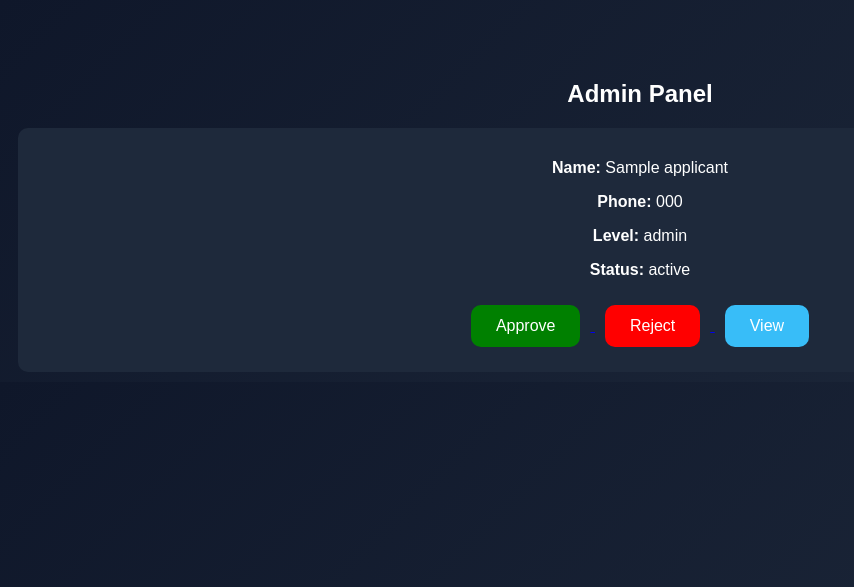
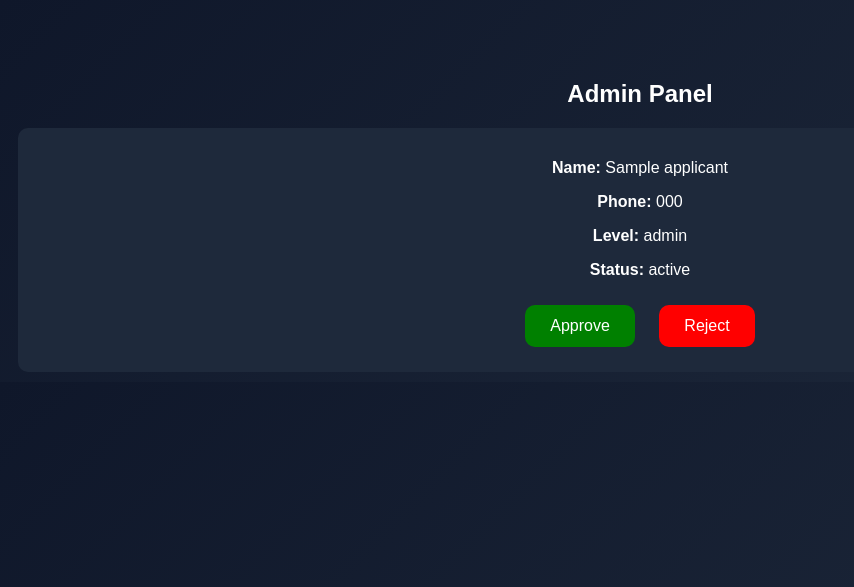
Before and after one commit to RAMOVIC239/Ramovic-community, a Flask app: page /admin in a window 1280 px wide. Shown: the top 587 px of the page, without its empty margins (0-854 px from the left). Run offline with Flask 3, Linux system fonts and the light colour scheme; the visitor is signed in with stand-in values (Sample User, id 1); tables that the repository leaves empty hold one stand-in row (values such as "Sample post").

Commit message:
Refactor HTML structure in admin panel template

```diff
--- a/templates/admin.html
+++ b/templates/admin.html
@@ -1,9 +1,11 @@
 <!DOCTYPE html>
 <html>
 <head>
-    <title>Admin Panel</title>
-    <link rel="stylesheet" href="/static/style.css">
+<meta charset="UTF-8">
+<title>Admin Panel</title>
+<link rel="stylesheet" href="/static/style.css">
 </head>
+
 <body>
 
 <div class="container">
@@ -19,17 +21,8 @@
 <p><b>Level:</b> {{ row[3] }}</p>
 <p><b>Status:</b> {{ row[5] }}</p>
 
-<a href="/approve/{{ row[0] }}">
-    <button class="green">Approve</button>
-</a>
-
-<a href="/reject/{{ row[0] }}">
-    <button class="red">Reject</button>
-</a>
-
-<a href="/result/{{ row[0] }}">
-    <button>View</button>
-</a>
+<a href="/approve/{{ row[0] }}"><button class="green">Approve</button></a>
+<a href="/reject/{{ row[0] }}"><button class="red">Reject</button></a>
 
 </div>
 
```
